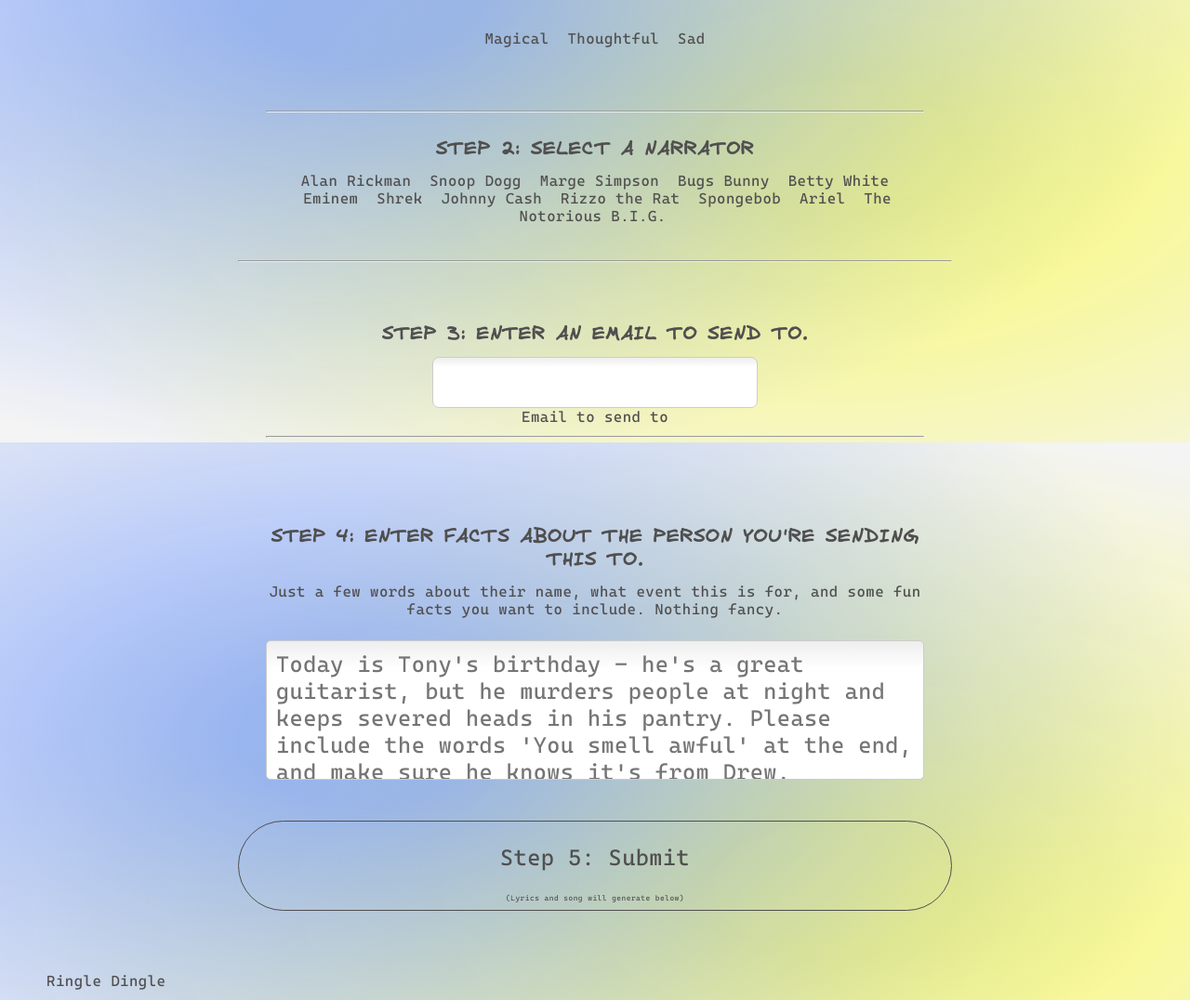
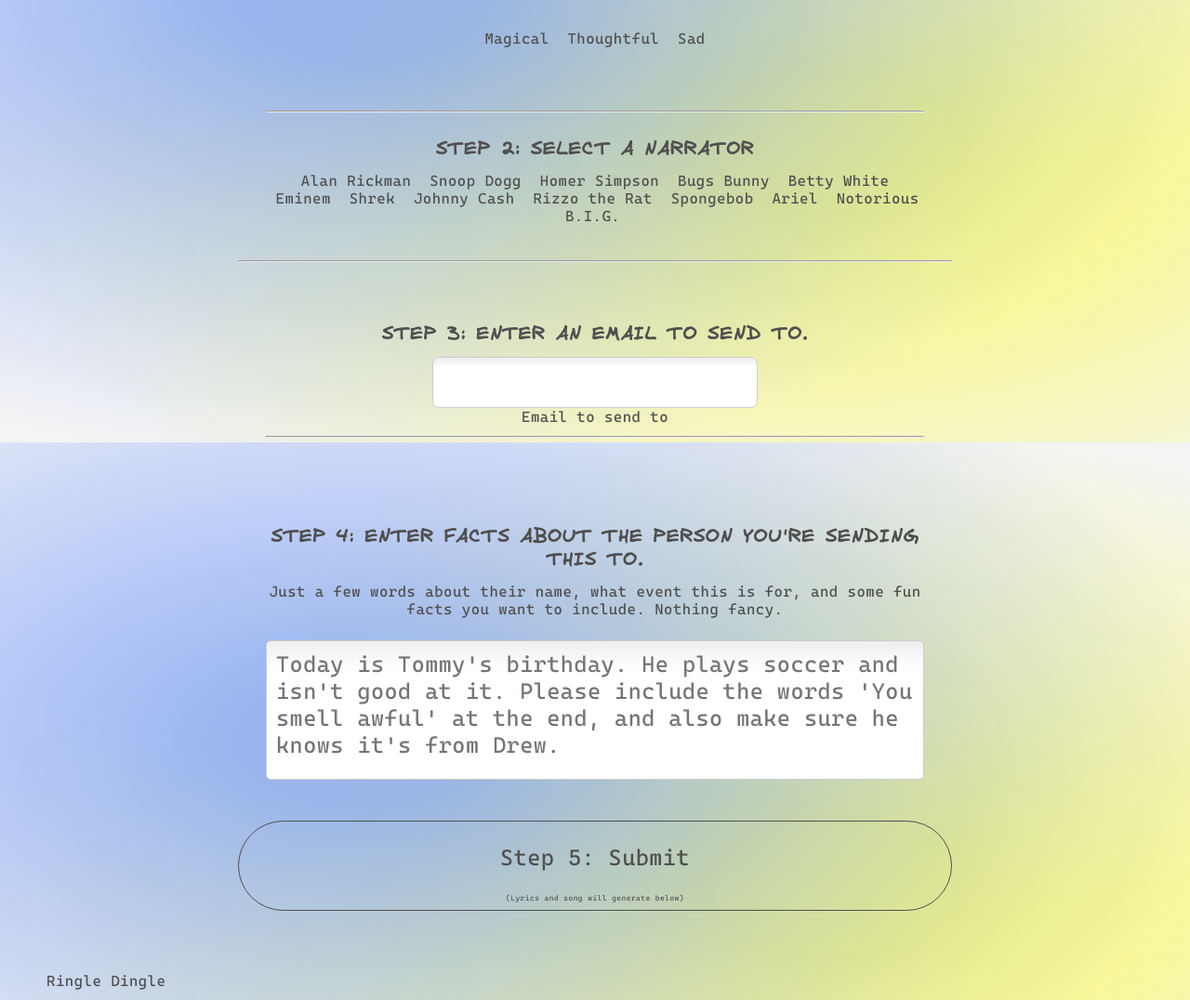
Before and after one commit to JustAIGithub/ringledingle, a Flask app: page /demo in a window 1280 px wide. Shown: the part 324-1400 px from the top of the page at 93% size. Run offline with Flask 2, Linux system fonts and the light colour scheme; parts of the project's set-up code (start-up, migrations or seed data) failed here and were passed over; some libraries are stand-ins or nearby versions.

Commit message:
Removing Marge with Homer

```diff
--- a/apps/templates/home/rap.html
+++ b/apps/templates/home/rap.html
@@ -1,8 +1,6 @@
 {% extends "layouts/base.html" %}
-
 <!-- Specific Page JS goes HERE  -->
 {% block stylesheets %}{% endblock stylesheets %}
-
 
 </style>
 {% block content %}
@@ -54,8 +52,8 @@
               <h4>Step 2: Select a Narrator</h4>
                 <a class="dropdown-item" value="alan-rickman">Alan Rickman</a>
                 <a class="dropdown-item" value="snoop-dogg">Snoop Dogg</a>
-                <a class="dropdown-item" value="marge-simpson">Marge Simpson</a>
-                <!-- <a class="dropdown-item" value="homer-vocodes">Homer Simpson</a> -->
+                <!-- <a class="dropdown-item" value="marge-simpson">Marge Simpson</a> -->
+                <a class="dropdown-item" value="homer-vocodes">Homer Simpson</a>
                 <a class="dropdown-item" value="bugs-bunny-billy-west">Bugs Bunny</a>
                 <a class="dropdown-item" value="betty-white">Betty White</a>
                 <a class="dropdown-item" value="eminem-arpa2">Eminem</a>
@@ -64,7 +62,7 @@
                 <a class="dropdown-item" value="rizzo-the-rat">Rizzo the Rat</a>
                 <a class="dropdown-item" value="spongebob-vocodes">Spongebob</a>
                 <a class="dropdown-item" value="ariel">Ariel</a>
-                <a class="dropdown-item" value="biggie-smalls">The Notorious B.I.G.</a>
+                <a class="dropdown-item" value="biggie-smalls">Notorious B.I.G.</a>
               </div>
 
         <!-- LYRIC GENERATION -->
@@ -83,7 +81,7 @@
               <h4>Step 4: Enter facts about the person you're sending this to.</h4>
               <label>Just a few words about their name, what event this is for, and some fun facts you want to include. Nothing fancy.</label>
               <div class="user-box">
-                <textarea id="raplyrics" placeholder="Today is Tony's birthday - he's a great guitarist, but he murders people at night and keeps severed heads in his pantry. Please include the words 'You smell awful' at the end, and make sure he knows it's from Drew."></textarea>
+                <textarea id="raplyrics" placeholder="Today is Tommy's birthday. He plays soccer and isn't good at it. Please include the words 'You smell awful' at the end, and also make sure he knows it's from Drew."></textarea>
               </div>
             </div>
 
```
Also changed, not shown: README.md, apps/static/assets/js/ringle.js (line endings or trailing spaces).
